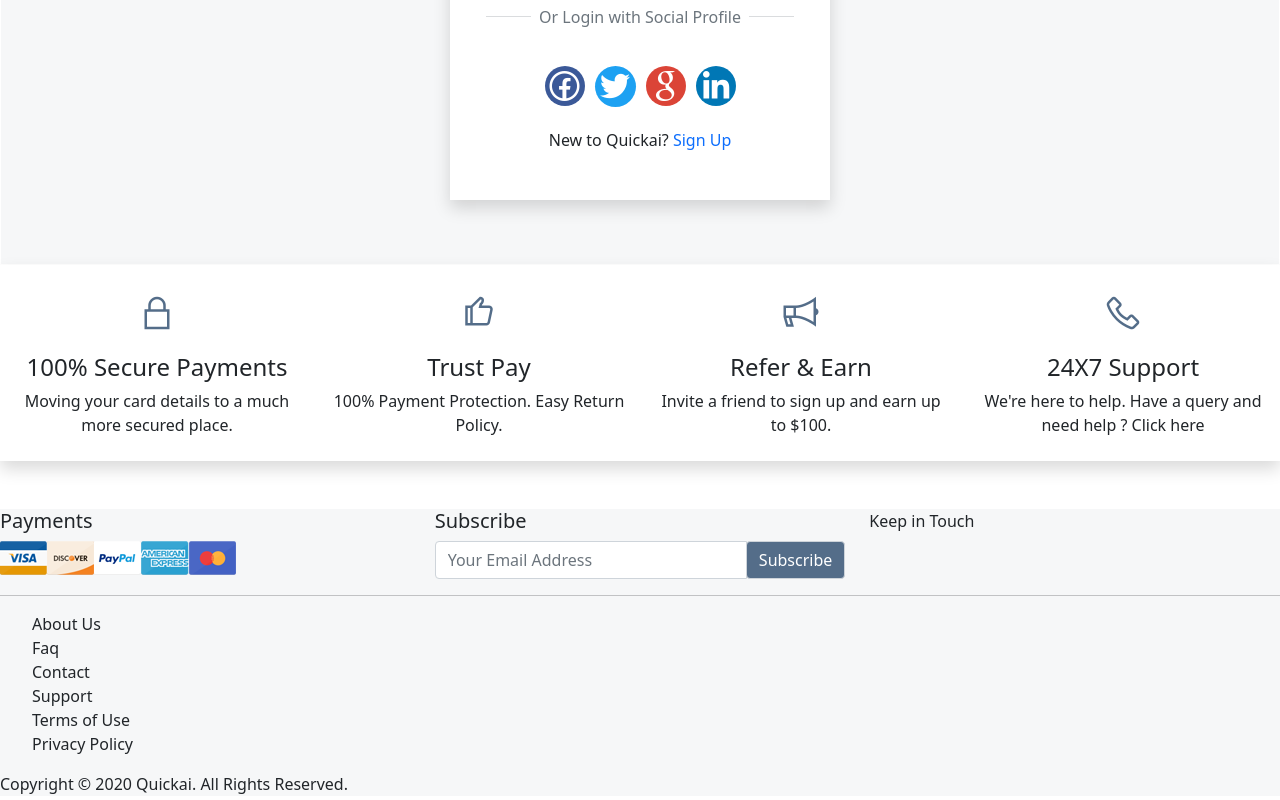
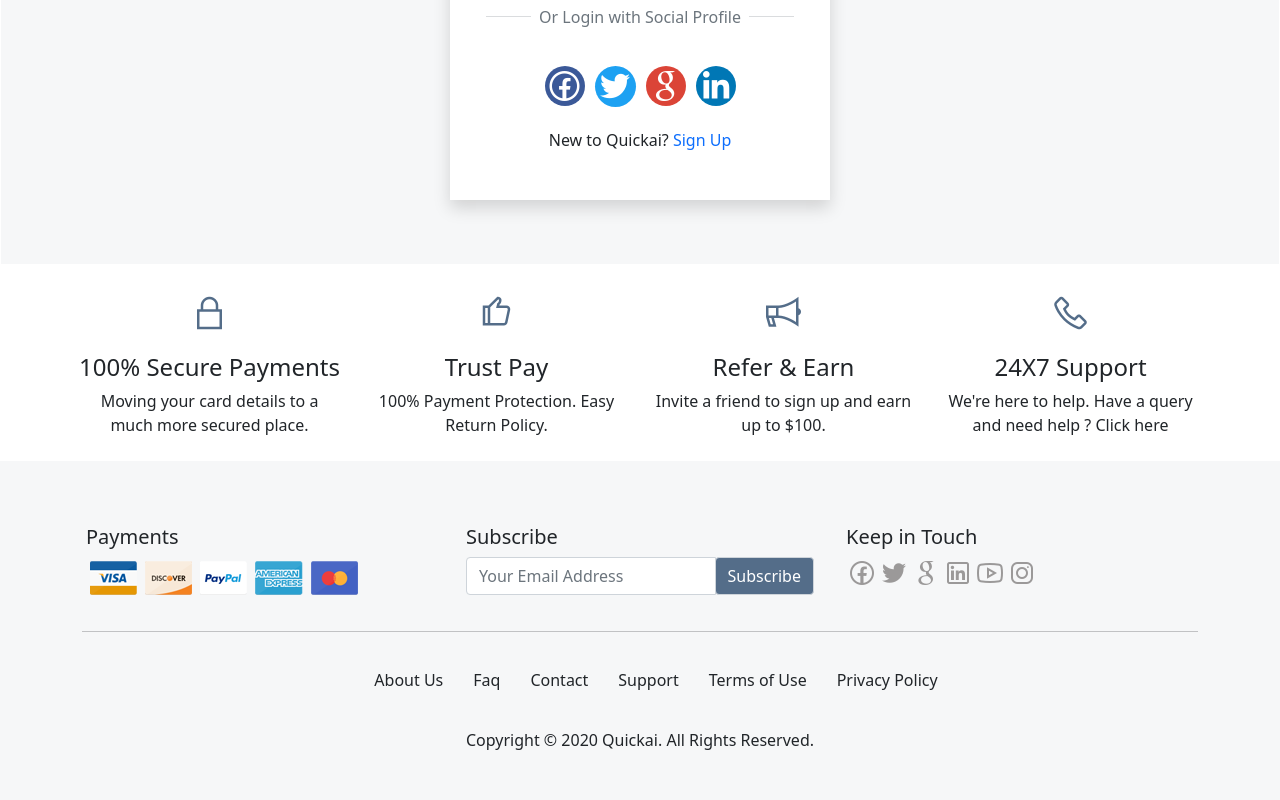
Before and after one commit to bipinrai054/quick-ai, a React (Create React App) app: page / in a window 1280 px wide. Shown: the part 716-1516 px from the top of the page. Built offline with nearby package versions, Linux system fonts and the light colour scheme.

Commit message:
footer done

```diff
--- a/package.json
+++ b/package.json
@@ -12,7 +12,6 @@
     "react-dom": "^17.0.2",
     "react-router-dom": "^6.2.1",
     "react-scripts": "5.0.0",
-    "styled-components": "^5.3.3",
     "web-vitals": "^2.1.4"
   },
   "scripts": {
--- a/src/App.css
+++ b/src/App.css
@@ -8,6 +8,10 @@
 
 body {
   font-family: 'Poppins', sans-serif;
+}
+
+a {
+  cursor: pointer;
 }
 
 :root {
@@ -64,12 +68,78 @@ nav {
 }
 
 /* footer */
+
 .footer {
   background-color: var(--main-background-color);
 }
+
 .subscribe-btn span {
   background-color: var(--info-icon-color);
   color: #fff;
+}
+
+.footer-socials i {
+  color: #9b9999;
+  cursor: pointer;
+}
+
+.footer-facebook:hover {
+  color: #3b5998;
+}
+.footer-twitter:hover {
+  color: #1da1f2;
+}
+.footer-google:hover {
+  color: #db4437;
+}
+.footer-linkedin:hover {
+  color: #0077b5;
+}
+.footer-youtube:hover {
+  color: #ff0000;
+}
+.footer-instagram:hover {
+  background-image: linear-gradient(
+    45deg,
+    #f09433 0%,
+    #e6683c 25%,
+    #dc2743 50%,
+    #cc2366 75%,
+    #bc1888 100%
+  );
+
+  background-size: 100%;
+  -webkit-background-clip: text;
+  -webkit-text-fill-color: transparent;
+  -moz-background-clip: text;
+  -moz-text-fill-color: transparent;
+}
+
+/* .links {
+  text-align: center;
+} */
+
+/* .links ul {
+  margin: 0 auto;
+  width: 50%;
+  display: flex;
+  justify-content: space-around;
+  align-items: center;
+} */
+
+.links li {
+  padding: 20px 15px;
+}
+
+.links li a {
+  display: block;
+}
+
+.links ul li:hover {
+  color: var(--button-color);
+}
+.footer-sub a {
+  color: var(--button-color);
 }
 
 /* login */
--- a/src/components/Footer.jsx
+++ b/src/components/Footer.jsx
@@ -7,17 +7,18 @@ import masterCard from '../images/mastercard.png';
 
 const Footer = () => {
   return (
-    <div className='footer mt-5'>
-      <div className='row'>
-        <div className='col-4'>
+    <div className='footer p-5'>
+      <div className='container'>
+        <div className='row '>
+          <div className='payemnts col-sm-12 col-md-4 p-3 '>
             <h5>Payments</h5>
-          <img src={visa} alt='visa' />
-          <img src={discover} alt='discover' />
-          <img src={paypal} alt='paypal' />
-          <img src={american} alt='american' />
-          <img src={masterCard} alt='master-card' />
+            <img className='p-1' src={visa} alt='visa' />
+            <img className='p-1' src={discover} alt='discover' />
+            <img className='p-1' src={paypal} alt='paypal' />
+            <img className='p-1' src={american} alt='american' />
+            <img className='p-1' src={masterCard} alt='master-card' />
           </div>
-        <div className='col-4'>
+          <div className='col-md-4 col-sm-12 p-3 '>
             <h5>Subscribe</h5>
             <div class='input-group'>
               <input
@@ -34,22 +35,43 @@ const Footer = () => {
               </div>
             </div>
           </div>
-        <div className='col-4'>Keep in Touch</div>
+          <div className='col-md-4 col-sm-12 footer-socials p-3 '>
+            <h5>Keep in Touch</h5>
+            <i className='lab la-facebook footer-facebook la-2x' />
+            <i className='lab la-twitter footer-twitter la-2x' />
+            <i className='lab la-google footer-google la-2x' />
+            <i className='lab la-linkedin footer-linkedin la-2x' />
+            <i className='lab la-youtube footer-youtube la-2x' />
+            <i className='lab la-instagram footer-instagram la-2x' />
           </div>
-      <hr />
+        </div>
+        <hr className='' />
         <div className='row'>
           <div className='links'>
-          <ul>
+            <ul className='d-flex justify-content-center flex-wrap'>
+              <a>
                 <li>About Us</li>
+              </a>
+              <a>
                 <li>Faq</li>
+              </a>
+              <a>
                 <li>Contact</li>
+              </a>
+              <a>
                 <li>Support</li>
+              </a>
+              <a>
                 <li>Terms of Use</li>
+              </a>
+              <a>
                 <li>Privacy Policy</li>
+              </a>
             </ul>
           </div>
-        <div className='footer-sub'>
-          Copyright © 2020 Quickai. All Rights Reserved.
+          <div className='footer-sub text-center '>
+            Copyright © 2020 <a>Quickai.</a> All Rights Reserved.
+          </div>
         </div>
       </div>
     </div>
--- a/src/components/Info.jsx
+++ b/src/components/Info.jsx
@@ -1,6 +1,6 @@
 const Info = () => {
   return (
-    <div className='information shadow container-fluid p-2'>
+    <div className='information container p-2'>
       <div className='row'>
         <div className='col-lg-3 text-center'>
           <i className='las la-lock'></i>
```
Also changed, not shown: 1 other file (tests, documents, lock files or other folders). Lines whose indentation alone changed are shown as unchanged.
